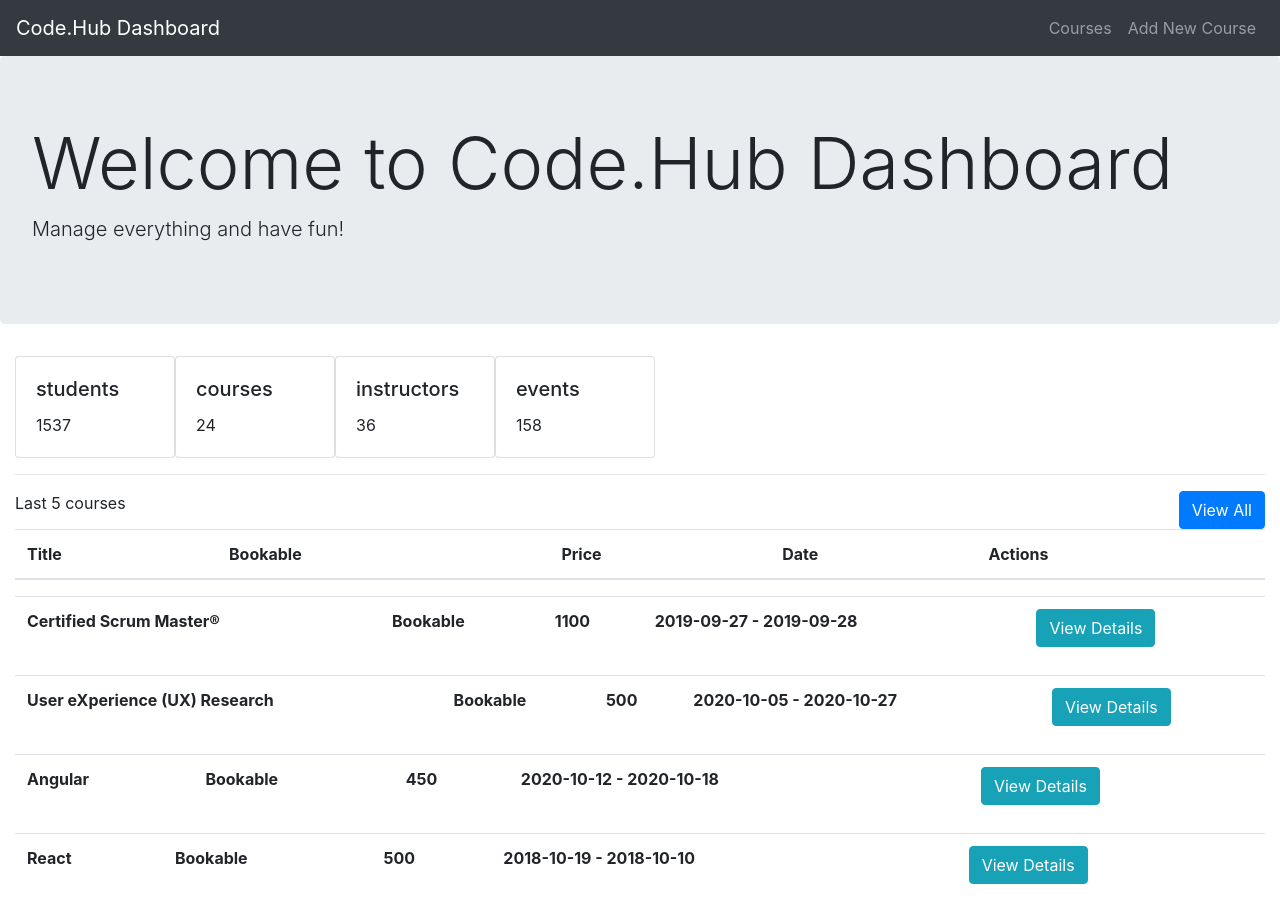
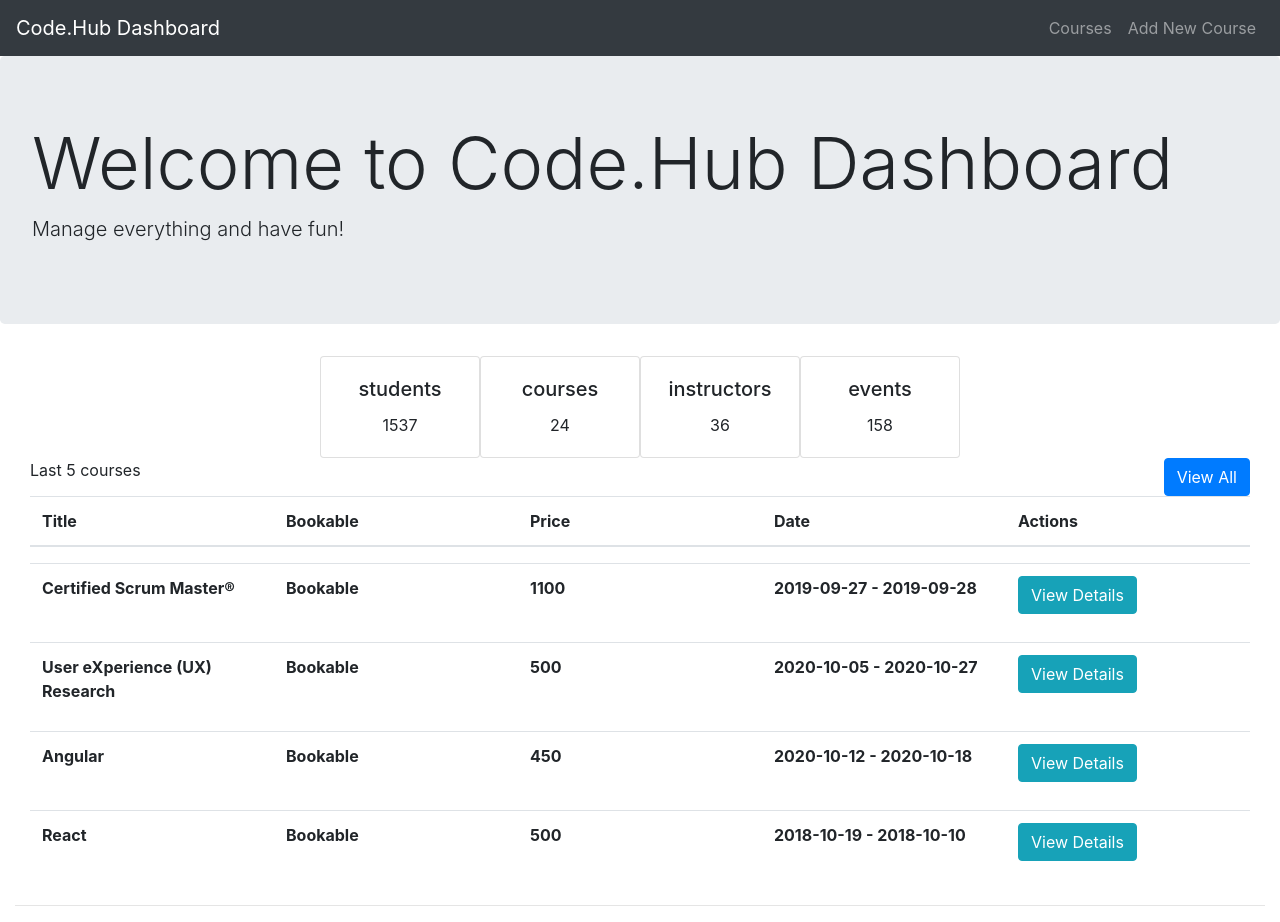
Before and after one commit to kcholevas/prfuture, a React (Create React App) app: page / in a window 1280 px wide. Built offline with nearby package versions, Linux system fonts and the light colour scheme.

Commit message:
alligment done

```diff
--- a/src/index.js
+++ b/src/index.js
@@ -53,14 +53,13 @@ class StatsList extends Component {
     return(
         db.stats.map((stats)=> {
           return(
-          <Card style={{ width: '10rem', display: "inline-block"}}>
-            <Card.Body>
+          <Card  style={{ width: "10rem", display: "inline-block"}} >
+            <Card.Body >
               <Card.Title>{stats.title}</Card.Title>
               <Card.Text>{stats.amount}</Card.Text>
             </Card.Body>
           </Card>
-
-          )}
+        )}
     ))
   }
 }
@@ -75,11 +74,11 @@ class CoursesTable extends Component {
       <Table class="d-flex justify-content-center">
       <thead>
         <tr>
-          <th>Title</th>
-          <th>Bookable</th>
-          <th>Price</th>
-          <th>Date</th>
-          <th>Actions</th>
+          <th style={{ width: "20%", justifyContent: "center", textAlign: "left" }}>Title</th>
+          <th style={{ width: "20%", justifyContent: "center", textAlign: "left" }}>Bookable</th>
+          <th style={{ width: "20%", justifyContent: "center", textAlign: "left" }}>Price</th>
+          <th style={{ width: "20%", justifyContent: "center", textAlign: "left" }}>Date</th>
+          <th style={{ width: "20%", justifyContent: "center", textAlign: "left" }}>Actions</th>
         </tr>
       </thead>
 
@@ -89,10 +88,10 @@ class CoursesTable extends Component {
         <Table responsive hover>
       <tbody>
         <tr>
-          <th>{courses.title}</th>
-          <th>Bookable</th>
-          <th>{courses.price.normal}</th>
-          <th>{courses.dates.start_date} - {courses.dates.end_date}</th>
+          <th style={{ width: "20%", justifyContent: "center", textAlign: "left" }}>{courses.title}</th>
+          <th style={{ width: "20%", justifyContent: "center", textAlign: "left" }}>Bookable</th>
+          <th style={{ width: "20%", justifyContent: "center", textAlign: "left" }}>{courses.price.normal}</th>
+          <th style={{ width: "20%", justifyContent: "center", textAlign: "left" }}>{courses.dates.start_date} - {courses.dates.end_date}</th>
           <th><ButtonToggle color="info">View Details</ButtonToggle>{' '}</th>
         </tr>
       </tbody>
@@ -113,13 +112,20 @@ const IndexStructure = () => {
       <CustomNavbar />
       <Intro />
       <div class="container-fluid">
-        <div class="row">
-          <div class="col-12">
+        <div class="row" style={{ textAlign: "center" }}>
+          <div class="col" style={{ textAlign: "center" }}>
             <StatsList />
           </div>
         </div>
+        <div class="container-fluid">
+          <div class="row" style={{ justifyContent: "center", textAlign: "center" }}>
+            <div class="col-12" style={{ textAlign: "left" }}>
+            <CoursesTable />
+            </div>
+          </div>
+        </div>
         <hr></hr>
-        <CoursesTable />
+
         </div>
     </React.Fragment>
   );
```
